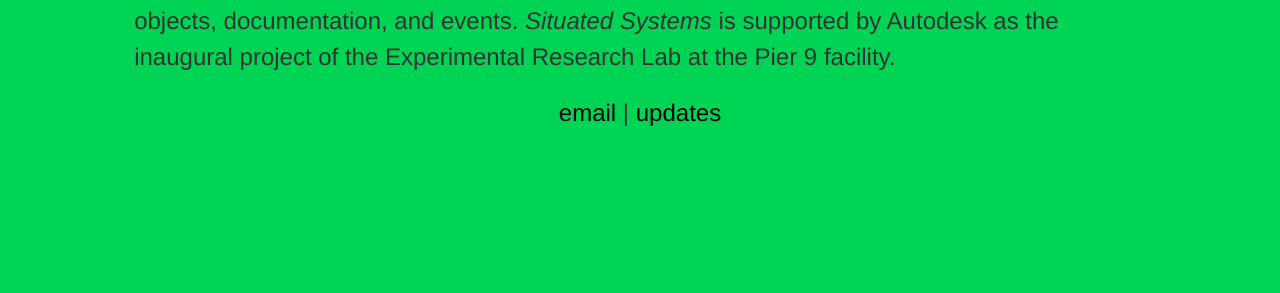
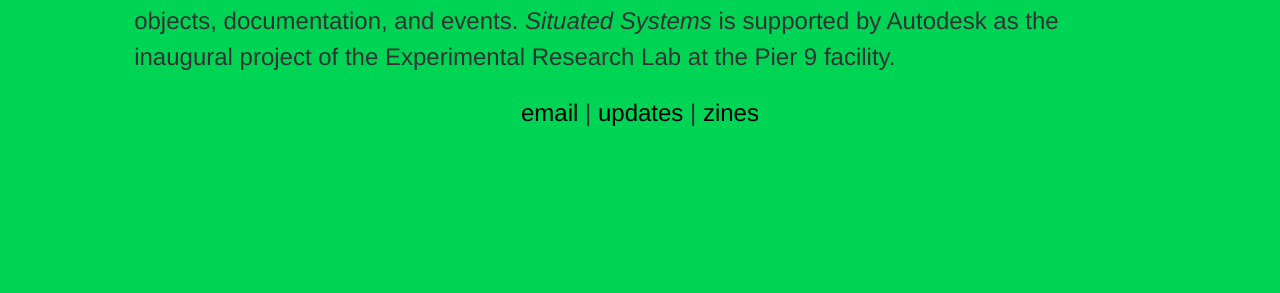
Before and after one commit to lifewinning/situated.systems, a Jekyll site: the page built from index.html, in a window 1280 px wide. Shown: the part 355-648 px from the top of the page. Built offline with Jekyll 4.4.1, drawn with Linux system fonts in a browser that asks for light colours; nearby versions of some CDN libraries.

Commit message:
add zine section

```diff
--- a/index.html
+++ b/index.html
@@ -8,7 +8,7 @@ layout: default
       <h3>
     <em>Situated Systems</em> is an experimental collaborative site-specific research project. It explores the industrial and military history of San Francisco, and its role in shaping the region’s contemporary technology industries’ culture and products. Digital fabrication and additive manufacturing tools are used to transform the cultural, political, and spatial elements of the research into physical outputs, allowing us to share both our process and outcomes via objects, documentation, and events. <em>Situated Systems</em> is supported by Autodesk as the inaugural project of the Experimental Research Lab at the Pier 9 facility.
   </h3>
-  <center><h3><a href="mailto:situatedsystems@gmail.com">email</a> | <a href="http://tinyletter.com/situatedsystems">updates</a></h3></center>
+  <center><h3><a href="mailto:situatedsystems@gmail.com">email</a> | <a href="http://tinyletter.com/situatedsystems">updates</a> | <a href="knowledges">zines</a></h3></center>
   </div>
 
 </div>
```
